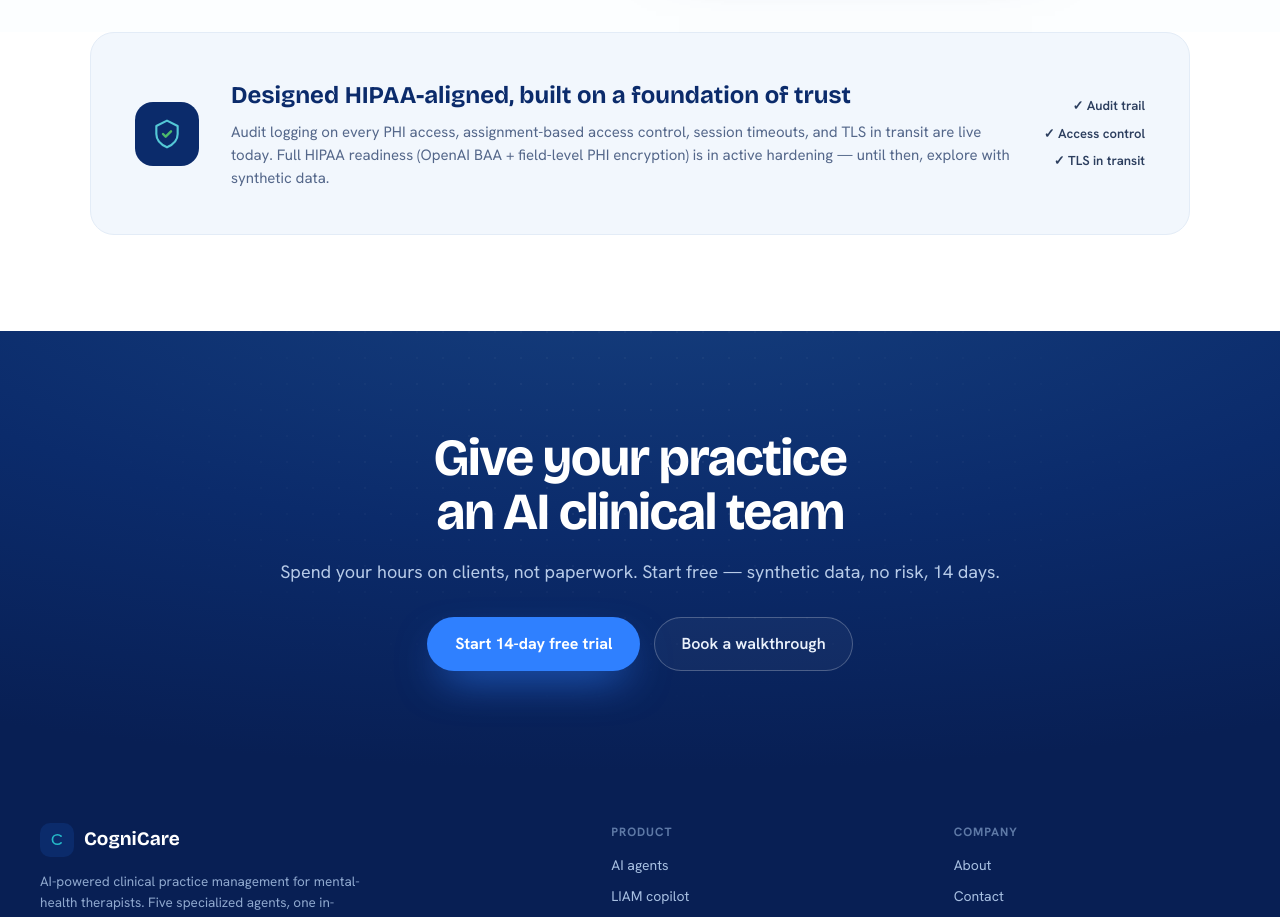
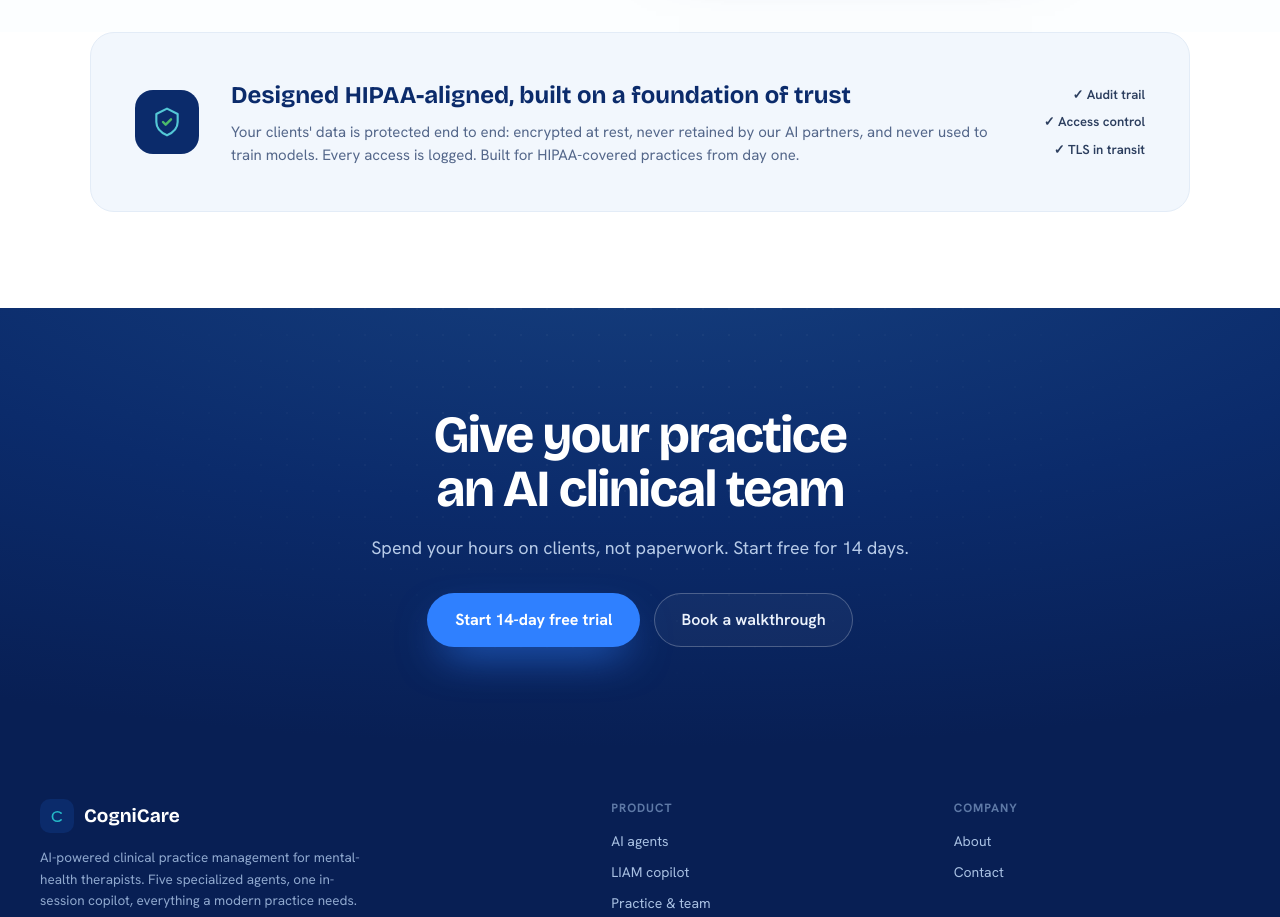
Before and after one commit to anansi-tech/cognicare, a Next.js app: page / in a window 1280 px wide. Shown: the part 4420-5337 px from the top of the page. Built offline with nearby package versions, Linux system fonts and the light colour scheme; no server answers.

Commit message:
chore: update compliance copy — BAA + ZDR + encryption at rest live

```diff
--- a/src/app/contact/page.js
+++ b/src/app/contact/page.js
@@ -97,7 +97,7 @@ export default function ContactPage() {
             <div style={{ background: "#fff", border: "1px solid #E3ECF7", borderRadius: 18, padding: "24px 22px", boxShadow: "0 6px 24px -16px rgba(11,43,107,.2)" }}>
               <h3 style={{ fontFamily: "var(--font-bricolage, sans-serif)", fontWeight: 700, fontSize: 16, margin: 0, color: "#0B2B6B" }}>Is my data secure?</h3>
               <p style={{ fontSize: 14.5, lineHeight: 1.6, color: "#54678A", margin: "8px 0 0" }}>
-                We enforce practice-scoped access controls, encryption-ready storage, and full audit logs. HIPAA / BAA coverage is rolling out before clinical use (synthetic data only until then).
+                Client data is encrypted, access-controlled, and covered by a Business Associate Agreement. Your clients&apos; information is never used to train AI models.
               </p>
               <Link href="/about" style={{ display: "inline-flex", alignItems: "center", gap: 4, marginTop: 10, fontSize: 14, fontWeight: 600, color: "#2F80FF", textDecoration: "none" }}>
                 See security overview
--- a/src/app/page.js
+++ b/src/app/page.js
@@ -602,7 +602,7 @@ export default function LandingPage() {
               Designed HIPAA-aligned, built on a foundation of trust
             </h3>
             <p style={{ fontSize: 15, lineHeight: 1.55, color: "#54678A", margin: "8px 0 0" }}>
-              Audit logging on every PHI access, assignment-based access control, session timeouts, and TLS in transit are live today. Full HIPAA readiness (OpenAI BAA + field-level PHI encryption) is in active hardening — until then, explore with synthetic data.
+              Your clients&apos; data is protected end to end: encrypted at rest, never retained by our AI partners, and never used to train models. Every access is logged. Built for HIPAA-covered practices from day one.
             </p>
           </div>
           <div className="grid gap-2 text-right whitespace-nowrap">
@@ -624,7 +624,7 @@ export default function LandingPage() {
             Give your practice an AI clinical team
           </h2>
           <p style={{ fontSize: 18, color: "#B7CBE8", marginTop: 18 }}>
-            Spend your hours on clients, not paperwork. Start free — synthetic data, no risk, 14 days.
+            Spend your hours on clients, not paperwork. Start free for 14 days.
           </p>
           <div className="flex gap-3.5 justify-center mt-8 flex-wrap">
             <Link
```
Also changed, not shown: 2 other files (tests, documents, lock files or other folders).
